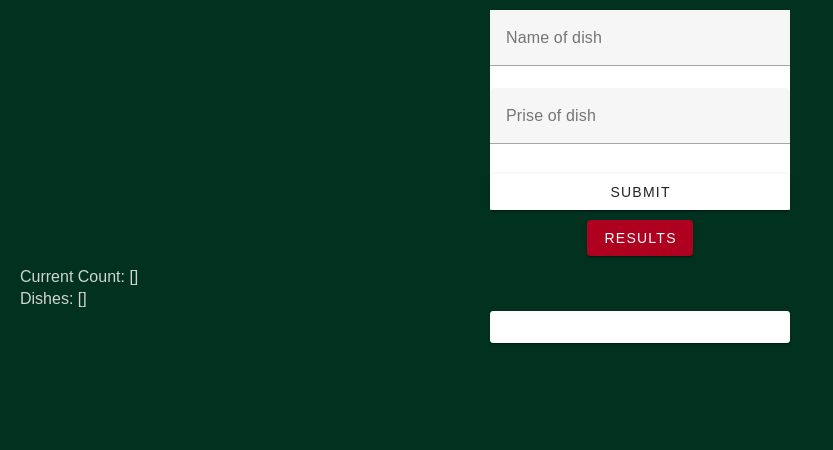
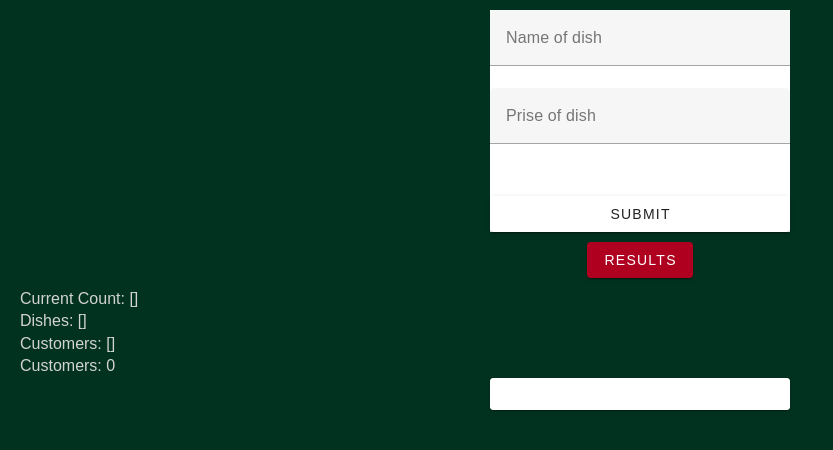
Before and after one commit to KolyaLuskarev/vue-project, a Vue app: page /calculate in a window 1280 px wide. Shown: the top 450 px of the page, without its empty margins (0-833 px from the left). Built offline with nearby package versions, Linux system fonts and the light colour scheme.

Commit message:
Работа над добавлением нескольких людей сразуЭ

```diff
--- a/src/components/InputFoodForm.vue
+++ b/src/components/InputFoodForm.vue
@@ -1,6 +1,6 @@
 <template>
     <v-sheet class="mx-auto" width="300">
-   <v-form @submit.prevent="storeFood.addFood(foodName,foodPrise)">
+   <v-form @submit.prevent="storeFood.addFood(foodName,foodPrise, custName)">
      <v-text-field
        v-model="foodName"
        :rules="rules"
@@ -11,15 +11,28 @@
        :rules="rules"
        label="Prise of dish"
      ></v-text-field>
+
+     <v-radio-group v-model="custName">
+      <v-radio
+        v-for="name in storeNames.names"
+        :key="name.id"
+        :label="name.name"
+        :value="name.name"
+      ></v-radio>
+    </v-radio-group>
+
      <v-btn class="mt-2" type="submit" block>Submit</v-btn>
    </v-form>
  </v-sheet>
 </template>
 <script setup>
 import { ref, computed } from 'vue'
-import { useFoodStore }  from '@/stores/useFoodStore';
+import { useOrderStore }  from '@/stores/useOrderStore';
+import { useNamesStore } from '@/stores/root';
 
-const storeFood = useFoodStore();
+const storeFood = useOrderStore();
+const storeNames= useNamesStore();
+const custName= ref("");
 const foodName=ref("");
 const foodPrise=ref("");
 
@@ -27,3 +40,4 @@ const foodPrise=ref("");
 </script>
 
 <style scoped></style>
+@/stores/useOrderStore
--- a/src/pages/Calculate.vue
+++ b/src/pages/Calculate.vue
@@ -1,10 +1,10 @@
 <script setup>
 import { useNamesStore } from '@/stores/root';
-import { useFoodStore } from '@/stores/useFoodStore'
+import { useOrderStore } from '@/stores/useOrderStore'
 import InputFood from '../components/InputFoodForm.vue'
 import Butt from '../components/AppButton.vue'
 const store = useNamesStore()
-const foodStore = useFoodStore()
+const foodStore = useOrderStore()
 
 </script>
 
@@ -24,7 +24,9 @@ const foodStore = useFoodStore()
        </RouterLink>
 
       <div>Current Count: {{ store.names }}</div>
-      <div> Dishes: {{  foodStore.foodList  }}    </div>
+      <div> Dishes: {{  foodStore.foodList  }}   </div>
+      <div>  Customers: {{  foodStore.names   }}  </div>
+      <div>  Customers: {{  foodStore.orderID   }}  </div>
 
 
       <div>
@@ -70,4 +72,4 @@ const foodStore = useFoodStore()
 
 
 
-</style>@/stores/root
+</style>@/stores/root@/stores/useOrderStore
--- a/src/stores/useFoodStore.js
+++ /dev/null
@@ -1,15 +0,0 @@
-import { ref, computed } from 'vue'
-import { defineStore } from 'pinia'
-
-export const useFoodStore = defineStore('foodList', {
-  state: () => ({
-    /** @type {{ foodName: string, foodPrise: number, id: number }[]} */
-    foodList: [],
-    id: 0,
-  }),
-  actions: {
-    addFood(foodName, foodPrise) {
-      this.foodList.push({ foodName, foodPrise, id: this.id++ })
-    },
-  },
-})
--- /dev/null
+++ b/src/stores/useOrderStore.js
@@ -0,0 +1,21 @@
+import { ref, computed } from 'vue'
+import { defineStore } from 'pinia'
+
+
+export const useOrderStore = defineStore('foodList', {
+  state: () => ({
+    /** @type {{ foodName: string,  foodPrise: number, foodID: number }[]} */
+    foodList: [],
+    orderID: 0,
+    foodID: 0,
+    /** @type {{ name: string , orderID: number }[]} */
+    names: [],
+  }),
+  actions: {
+    addFood(foodName, foodPrise, name) {
+      this.foodList.push({ foodName, foodPrise,  foodID: this.foodID++ })
+
+      this.names.push({ name, orderID: this.orderID++ })
+    },
+  },
+})
```
